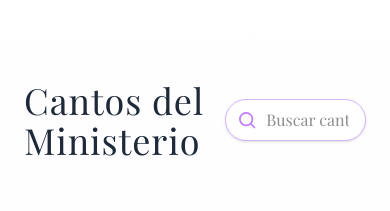
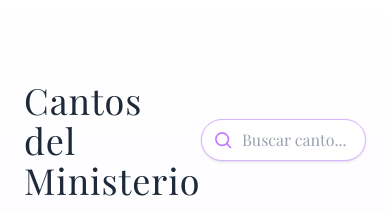
Before and after one commit to lauracarbajal-spec/cantos-del-cielo, a Next.js app: page /cantos in a window 390 px wide. Shown: the top 211 px of the page. Built offline with nearby package versions, Linux system fonts and the light colour scheme; no server answers; the database is empty.

Commit message:
Efecto responsivo 2 en Cantos

```diff
--- a/src/app/cantos/page.tsx
+++ b/src/app/cantos/page.tsx
@@ -60,7 +60,7 @@ filter === "Todos" || song.category?.toLowerCase() === filter.toLowerCase();
   Cantos del Ministerio
 </h1>
 
-<div className="relative w-64">
+<div className="relative w-full sm:w-64">
 
 <svg
   xmlns="http://www.w3.org/2000/svg"
@@ -83,10 +83,12 @@ filter === "Todos" || song.category?.toLowerCase() === filter.toLowerCase();
   value={search}
   onChange={(e) => setSearch(e.target.value)}
   className="w-full pl-10 pr-4 py-2 rounded-full
-  border border-purple-300
-  bg-white
-  shadow-sm
-  focus:outline-none focus:ring-2 focus:ring-purple-400"
+border border-purple-300
+bg-white
+text-gray-800
+placeholder-gray-400
+shadow-sm
+focus:outline-none focus:ring-2 focus:ring-purple-400"
 />
 
 </div>
```
